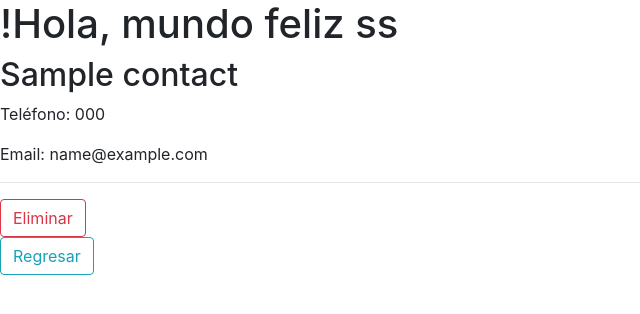
After one commit to MiguelAngelMP10/Curso-de-Python, a Flask app: template servidorAppEngine/templates/contact.html in a window 1280 px wide. The commit adds this page. Shown: the top 314 px of the page, without its empty margins (0-640 px from the left). Run offline with Flask 2, Linux system fonts and the light colour scheme; the template is opened without the code that fills it: most values are stand-ins (such as "Sample title", 1, 10 or a date in 2020); some libraries are stand-ins or nearby versions.

Commit message:
Listar y eliminar contctactos

```diff
--- a/servidorAppEngine/main.py
+++ b/servidorAppEngine/main.py
@@ -1,12 +1,14 @@
-from flask import Flask, render_template, request
+from flask import Flask, render_template, request, flash, redirect
 from google.cloud import ndb
 from contact_model import Contact
 app = Flask(__name__)
-
+app.secret_key = 'some_secret'
+app.debug = True
 
 @app.route(r'/', methods=['GET'])
 def contac_book():
-    return render_template('contact_book.html')
+    contacts = Contact.query().fetch()
+    return render_template('contact_book.html', contacts=contacts)
 
 
 @app.route(r'/add', methods=['GET', 'POST'])
@@ -16,7 +18,23 @@ def add_comtact():
                           phone=request.form.get('phone'),
                           email=request.form.get('email'))
         contact.put()
+        flash('¡Se añadió el contacto!')
     return render_template('add_contact.html')
+
+@app.route(r'/contacts/<uid>', methods=['GET'])
+def contact_details(uid):
+    contact = Contact.get_by_id(int(uid))
+
+    if not contact:
+        return redirect('/', code=301)
+
+    return render_template('contact.html', contact=contact)
+
+@app.route(r'/delete', methods=['POST'])
+def delete_contact():
+    contact = Contact.get_by_id(int(request.form.get('uid')))
+    contact.key.delete()
+    return redirect('/contacts/{}'.format(contact.key.id()))
 
 
 if __name__ == '__main__':
--- /dev/null
+++ b/servidorAppEngine/templates/contact.html
@@ -0,0 +1,17 @@
+{% extends 'index.html' %}
+
+{% block body %}
+  <h2>{{ contact.name }}</h2>
+  <p>Teléfono: {{ contact.phone }}</p>
+  <p>Email: {{ contact.email }}</p>
+
+  <hr>
+  <form action="/delete" method="post">
+    <input type="hidden" name="uid" value="{{ contact.key.id() }}">
+    <button type="submit" class="btn btn-outline-danger">Eliminar</button>
+  </form>
+
+  <p>
+    <a href="/" class="btn btn-outline-info">Regresar</a>
+  </p>
+{% endblock %}
```
Also changed, not shown: servidorAppEngine/templates/add_contact.html (+10 -0 lines), servidorAppEngine/templates/contact_book.html (+10 -1 lines), servidorAppEngine/requirements.txt (line endings or trailing spaces).
